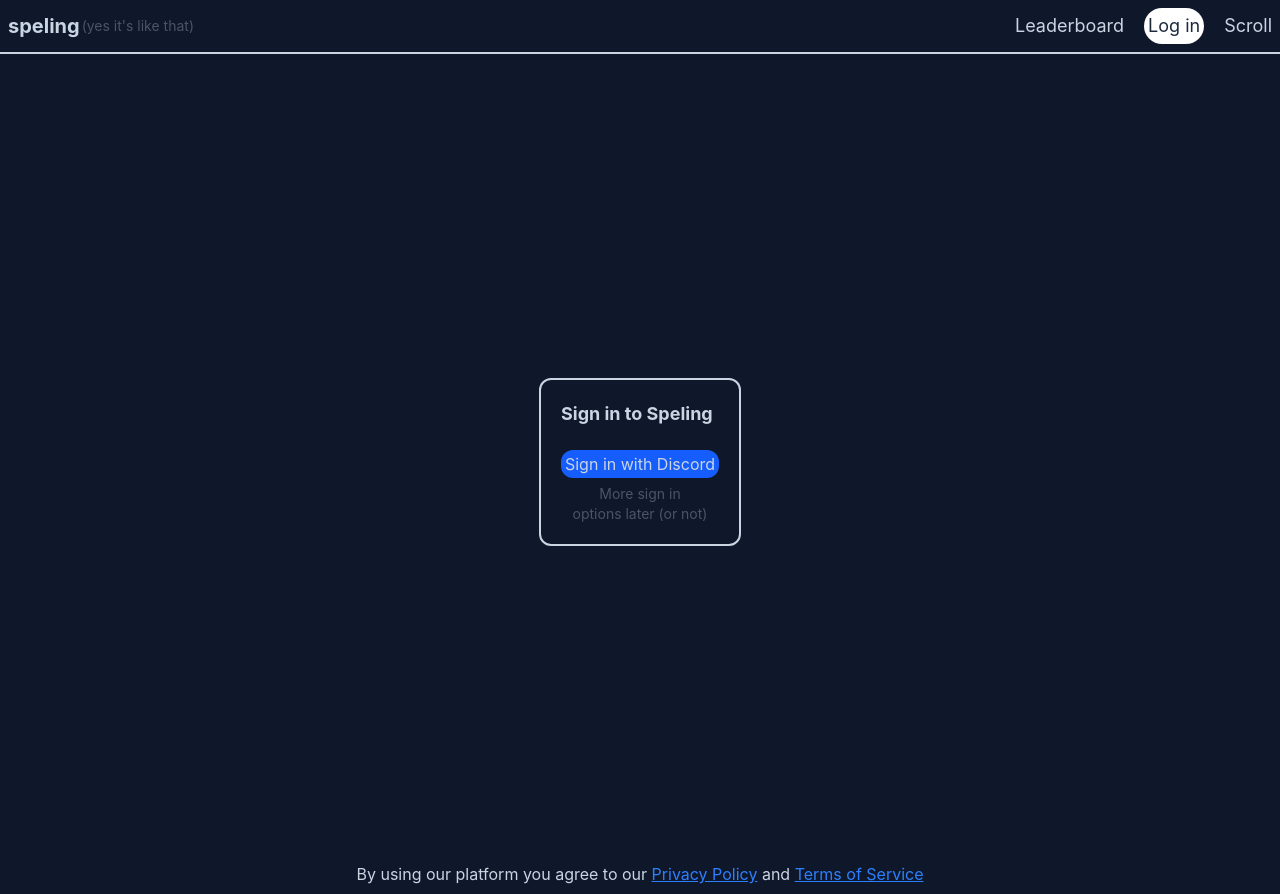
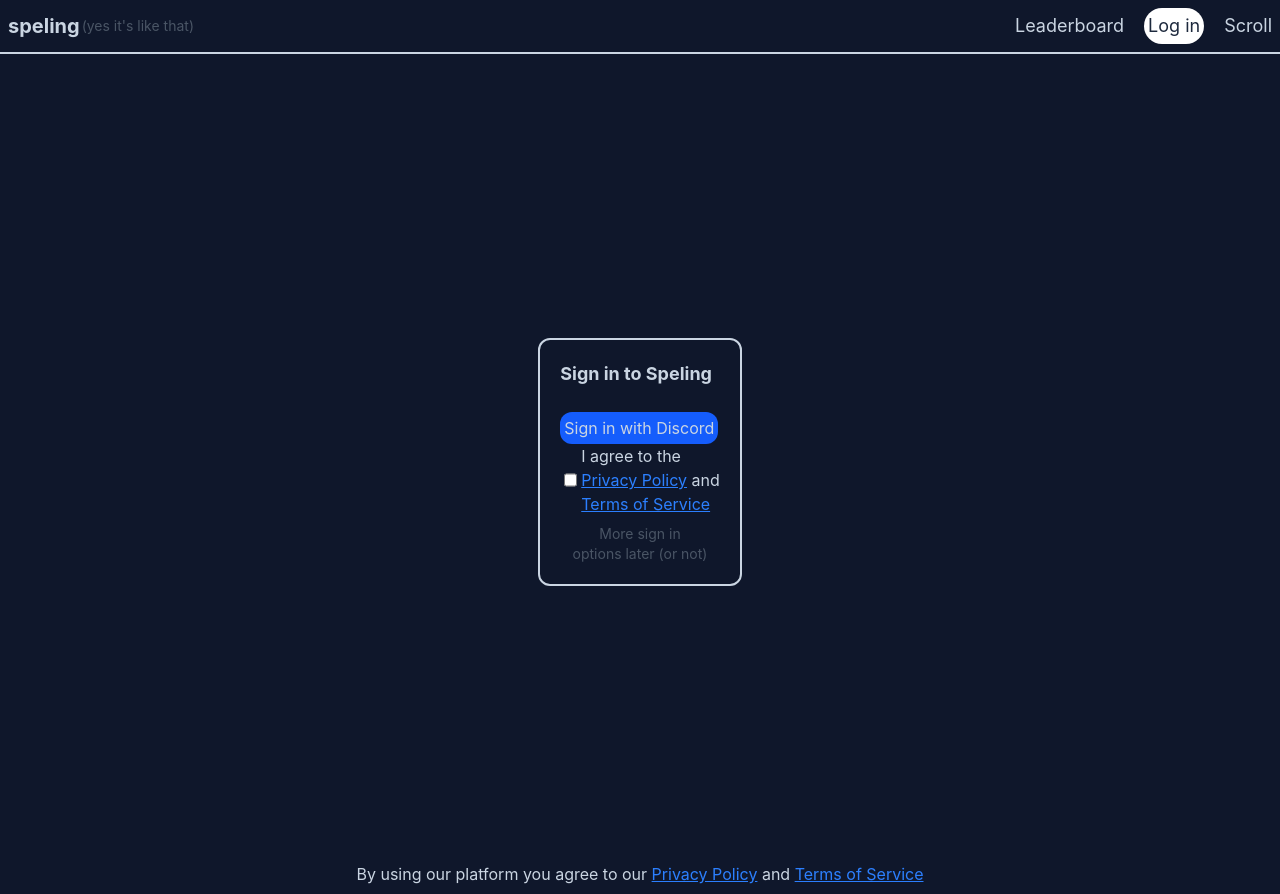
Before and after one commit to Nameless-Productions/speling, a SvelteKit app: page /login in a window 1280 px wide. Built offline with nearby package versions, Linux system fonts and the light colour scheme; no server answers.

Commit message:
feat(login page): input to agree to the privacy policy and ToS

```diff
--- a/src/routes/login/+page.svelte
+++ b/src/routes/login/+page.svelte
@@ -1,14 +1,34 @@
 <script lang="ts">
 	let { data } = $props();
+	let agreeToThings = $state(false);
 </script>
 
 <div class="flex h-screen items-center justify-center">
 	<div class="rounded-xl border-2 p-5">
 		<p class="text-lg font-bold">Sign in to Speling</p>
 		<br />
-		<a href={data.discord} class="rounded-xl bg-blue-600 p-1 duration-200 hover:bg-blue-800"
-			>Sign in with Discord</a
+		<button onclick={() => {
+			if (agreeToThings) {
+				location.href = data.discord
+			}
+		}} disabled={!agreeToThings} class="rounded-xl bg-blue-600 p-1 cursor-pointer disabled:cursor-not-allowed duration-200 hover:bg-blue-800"
+			>Sign in with Discord</button
 		>
+		<br>
+		<div class="flex">
+			<input type="checkbox" class="m-1" bind:checked={agreeToThings}>
+			<p>I agree to the <br><button
+				type="button"
+				onclick={() => (location.href = '/legal/privacy.pdf')}
+				class="cursor-pointer text-blue-500 underline">Privacy Policy</button
+			>
+			and <br>
+			<button
+				type="button"
+				onclick={() => (location.href = '/legal/tos.pdf')}
+				class="cursor-pointer text-blue-500 underline">Terms of Service</button
+			></p>
+		</div>
 		<p class="mt-2 text-center text-sm text-gray-600">More sign in <br />options later (or not)</p>
 	</div>
 </div>
```
